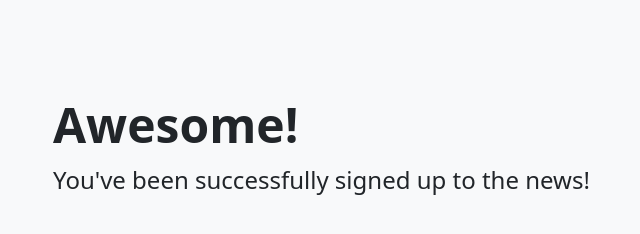
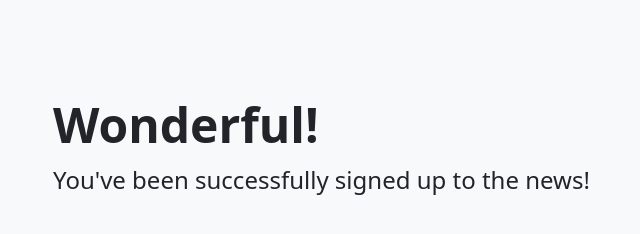
Before and after one commit to phamminhquan2002/Weather-app, a website: page success.html in a window 1280 px wide. Shown: the whole page, without its empty margins (7-647 px from the left). Drawn offline with nearby package versions, Linux system fonts and the light colour scheme.

Commit message:
change success h1

```diff
--- a/success.html
+++ b/success.html
@@ -4,14 +4,14 @@
     <meta charset="UTF-8">
     <meta http-equiv="X-UA-Compatible" content="IE=edge">
     <meta name="viewport" content="width=device-width, initial-scale=1.0">
-    <title>Successful!</title>
+    <title>Success!</title>
     <link href="https://cdn.jsdelivr.net/npm/bootstrap@5.2.0/dist/css/bootstrap.min.css" rel="stylesheet" integrity="sha384-gH2yIJqKdNHPEq0n4Mqa/HGKIhSkIHeL5AyhkYV8i59U5AR6csBvApHHNl/vI1Bx" crossorigin="anonymous">
 
 </head>
 <body>
     <div class="p-5 mb-4 bg-light rounded-3">
         <div class="container-fluid py-5">
-            <h1 class="display-5 fw-bold">Awesome!</h1>
+            <h1 class="display-5 fw-bold">Wonderful!</h1>
             <p class="col-md-8 fs-4">You've been successfully signed up to the news!</p>
         </div>
     </div>
```
